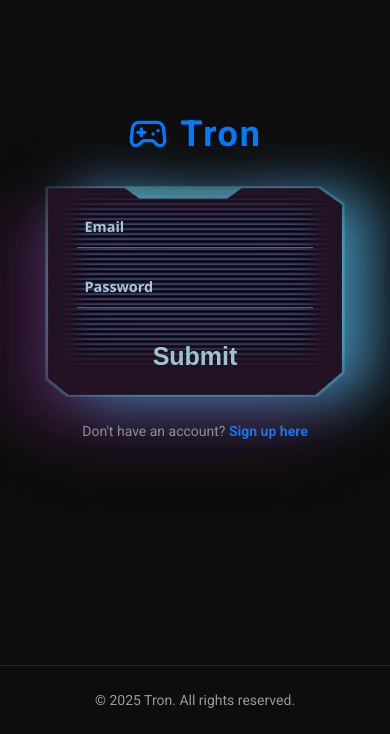
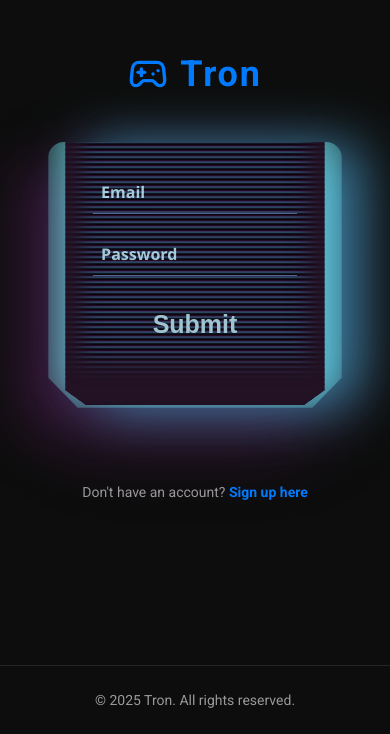
Before and after one commit to abhi24me/Gaming_Cafe, a Next.js app in the folder Frontend/: page /login in a window 390 px wide. Shown: the part 110-844 px from the top of the page. Built offline with nearby package versions, Linux system fonts and the light colour scheme; no server answers.

Commit message:
Making login page responsive for iphone

```diff
--- a/Frontend/src/app/globals.css
+++ b/Frontend/src/app/globals.css
@@ -553,9 +553,59 @@ body {
 }
 
 /* Responsive fix for Login Form on mobile devices */
-@media (max-width: 767px) {
+@media (max-width: 480px) {
   .input-container {
-    filter: none;
-    /* animation: none; */
+    width: 90%;
+    max-width: 360px;
+    min-height: 300px;
+    padding: 1rem;
+    box-sizing: border-box;
+    position: relative;
+    margin: 0 auto;
+    border-radius: 1rem;
+    filter: drop-shadow(0px 0px 12px rgba(64, 144, 181, 0.4))
+            drop-shadow(0px 0px 12px rgba(159, 48, 169, 0.3));
+    overflow: hidden; /* Prevent internal pseudo-elements from spilling */
+  }
+
+  .input-content::before {
+    clip-path: polygon(
+      10% 0, 90% 0, 100% 10%, 100% 90%,
+      90% 100%, 10% 100%, 0 90%, 0 10%
+    );
+    -webkit-clip-path: polygon(
+      10% 0, 90% 0, 100% 10%, 100% 90%,
+      90% 100%, 10% 100%, 0 90%, 0 10%
+    );
+    filter: blur(20px);
+  }
+
+  .input-content::after {
+    clip-path: polygon(
+      12% 0, 88% 0, 95% 5%, 95% 95%,
+      88% 100%, 12% 100%, 5% 95%, 5% 5%
+    );
+    -webkit-clip-path: polygon(
+      12% 0, 88% 0, 95% 5%, 95% 95%,
+      88% 100%, 12% 100%, 5% 95%, 5% 5%
+    );
+    box-shadow: inset 0px 0px 10px 10px #212121;
+  }
+
+  .input-dist {
+    padding: 0.8em;
+  }
+
+  .input-is {
+    font-size: 1rem;
+    padding: 0.6em 0.5em;
+  }
+
+  .login-form-container {
+    width: 100%;
+    padding: 1rem;
+    box-sizing: border-box;
+    justify-content: center;
+    align-items: center;
   }
 }
```
